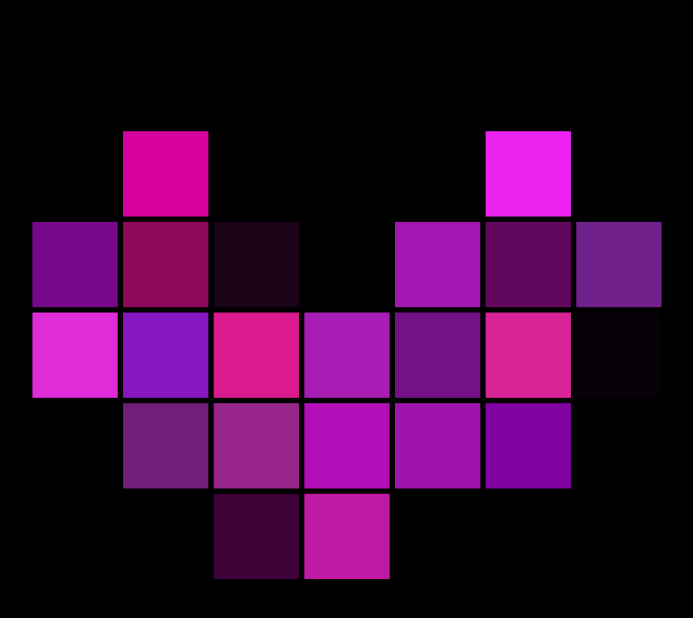
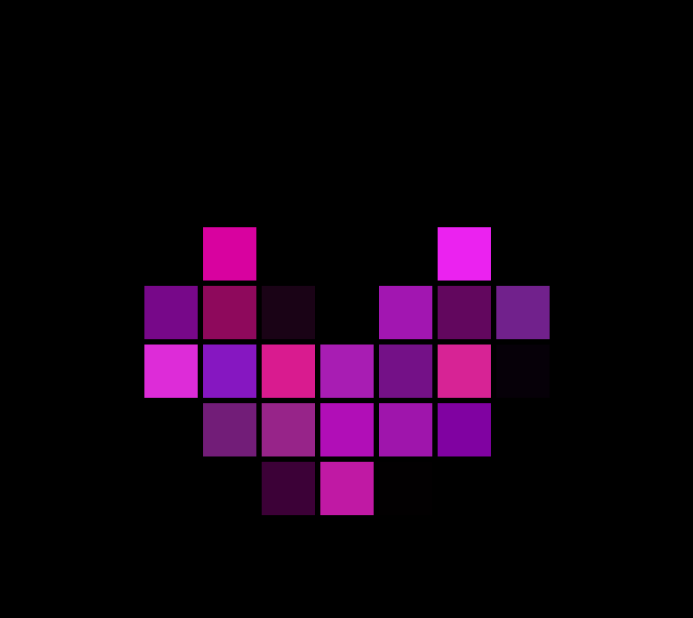
Before and after one commit to hostoscuro/vice787-.github.io, a plain HTML site: page index.html in a window 1280 px wide. Both pictures are taken after a click on the button "Yes". Shown: the top 618 px of the page, without its empty margins (293-986 px from the left). Drawn offline with Linux system fonts and the light colour scheme.

Commit message:
Update index.html

```diff
--- a/index.html
+++ b/index.html
@@ -178,7 +178,7 @@
         startButton.addEventListener('click', () => {
             startScreen.style.display = 'none'; // Ocultar la pantalla inicial
             heartContainer.style.display = 'grid'; // Mostrar el corazón
-            createHeart(80); // Crear el corazón con el tamaño deseado
+            createHeart(50); // Crear el corazón con el tamaño deseado
             audio.play().catch(error => {
                 console.log("La reproducción automática fue bloqueada. Haz clic para reproducir.");
             });
```
